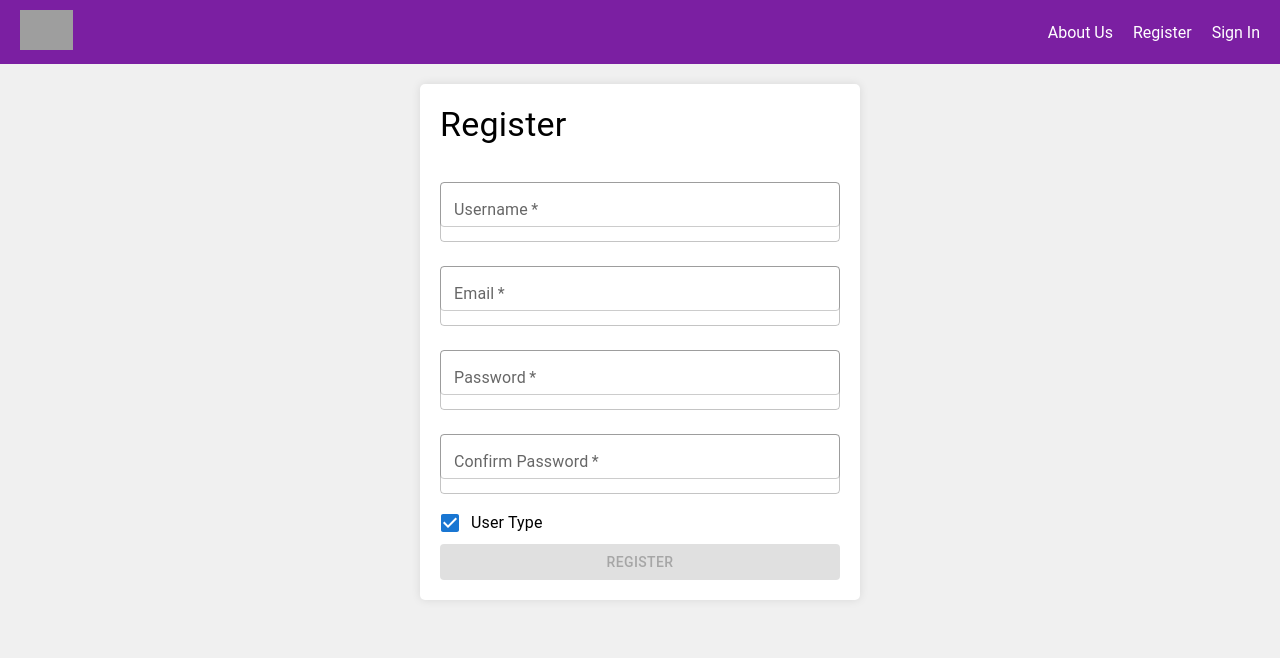
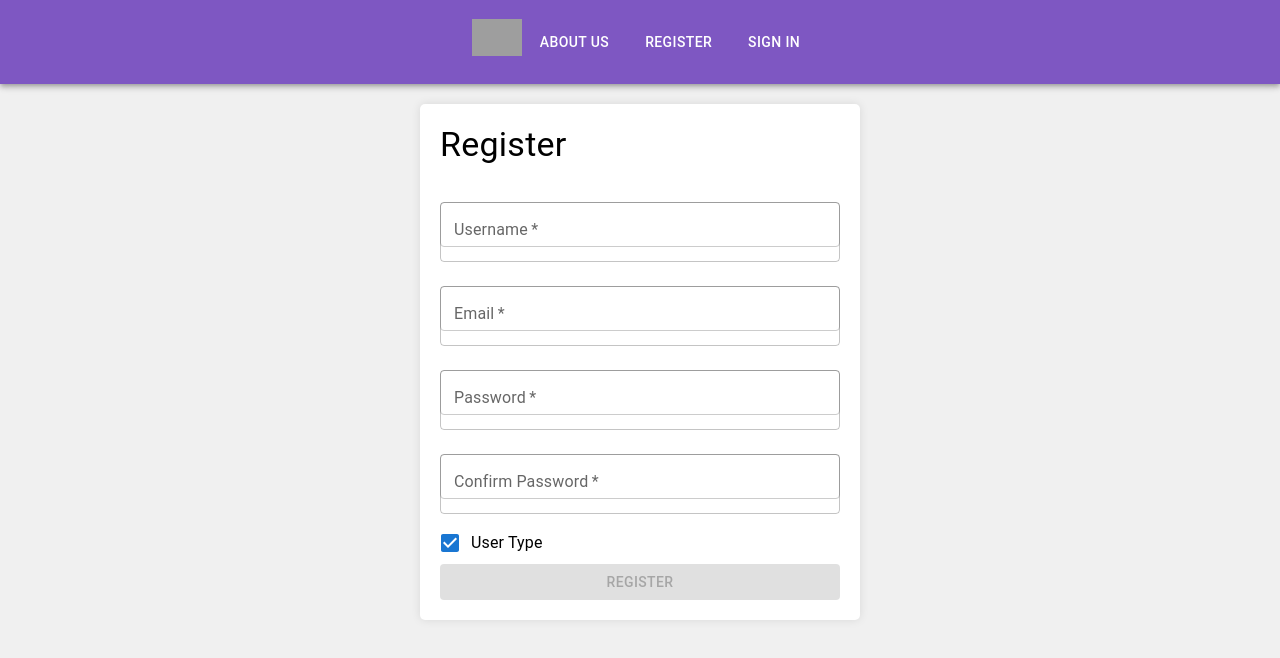
Before and after one commit to GhaziMuqbel/project3-SlackHub-Front, a React (Vite) app in the folder slackHub/: page /register in a window 1280 px wide. Shown: the top 658 px of the page. Built offline with nearby package versions, Linux system fonts and the light colour scheme; grey boxes are pictures that could not be loaded.

Commit message:
assignment

```diff
--- a/slackHub/package.json
+++ b/slackHub/package.json
@@ -18,6 +18,7 @@
     "codemirror": "^5.65.16",
     "react": "^18.2.0",
     "react-dom": "^18.2.0",
+    "react-dropzone": "^14.2.3",
     "react-router-dom": "^6.23.1"
   },
   "devDependencies": {
--- a/slackHub/src/App.jsx
+++ b/slackHub/src/App.jsx
@@ -6,29 +6,27 @@ import SignIn from './pages/SignIn'
 import Home from './pages/Home'
 import { CheckSession } from './services/Auth'
 import Nav from './components/Nav'
-import InstructorPage from './pages/InstructorPage'
-import StudentPage from './pages/StudentPage'
+
 import './App.css'
 import { useEffect } from 'react'
 import About from './pages/About'
-
+import { BrowserRouter as Router } from 'react-router-dom'
+import Assignment from './pages/Assignment'
 
 function App() {
   const [user, setUser] = useState(null)
 
   const handleLogOut = () => {
-    //Reset all auth related state and clear localStorage
     setUser(null)
     localStorage.clear()
   }
   const checkToken = async () => {
-    //If a token exists, sends token to localStorage to persist logged in user
     const user = await CheckSession()
     setUser(user)
   }
   useEffect(() => {
     const token = localStorage.getItem('token')
-    // Check if token exists before requesting to validate the token
+
     if (token) {
       checkToken()
     }
@@ -43,17 +41,8 @@ function App() {
             <Route path="/" element={<Home />} />
             <Route path="/signin" element={<SignIn setUser={setUser} />} />
             <Route path="/register" element={<Register />} />
-            <Route path="/instructor" element={<InstructorPage />} />
-            <Route path="/student" element={<StudentPage />} />
-
+            <Route path="/courses/:courseId/upload" component={Assignment} />
             <Route path="/about" element={<About />} />
-
-            {/* <Route path="/Course" element={<StudentPage />} /> */}
-
-            {/* <Route path="/" exact component={<ReviewList />} />
-            <Route path="/create" component={<ReviewForm />} />
-            <Route path="/reviews/:id" component={<ReviewDetail />} /> */}
-
           </Routes>
         </main>
       </div>
--- a/slackHub/src/components/ AssignmentForm.jsx
+++ /dev/null
@@ -1,24 +0,0 @@
-import React from "react"
-// import { Controlled as CodeMirror } from '@uiw/react-codemirror';
-// import 'codemirror/lib/codemirror.css';
-// import 'codemirror/mode/javascript/javascript';
-
-const AssignmentForm = ({ code, setCode, onSubmit }) => {
-  return (
-    <div>
-      <CodeMirror
-        value={code}
-        options={{
-          mode: "javascript",
-          lineNumbers: true,
-        }}
-        onBeforeChange={(editor, data, value) => {
-          setCode(value)
-        }}
-      />
-      <button onClick={onSubmit}>Submit</button>
-    </div>
-  )
-}
-
-export default AssignmentForm
--- /dev/null
+++ b/slackHub/src/components/AssignmentUpload.jsx
@@ -0,0 +1,87 @@
+import React, { useState } from 'react'
+import axios from 'axios'
+
+const AssignmentUpload = ({ courseId, user }) => {
+  const history = useHistory()
+  const [title, setTitle] = useState('')
+  const [description, setDescription] = useState('')
+  const [file, setFile] = useState(null)
+  const [uploading, setUploading] = useState(false)
+  const [error, setError] = useState('')
+
+  const handleFileChange = (files) => {
+    setFile(files[0])
+  }
+
+  const handleSubmit = async (e) => {
+    e.preventDefault()
+    setUploading(true)
+
+    const formData = new FormData()
+    formData.append('title', title)
+    formData.append('description', description)
+    formData.append('file', file)
+
+    try {
+      await axios.post(`/api/assignments/${courseId}`, formData, {
+        headers: {
+          'Content-Type': 'multipart/form-data'
+        }
+      })
+
+      history.push(`/courses/${courseId}`)
+    } catch (error) {
+      setError('Error uploading assignment. Please try again.')
+      console.error('Error uploading assignment:', error)
+    } finally {
+      setUploading(false)
+    }
+  }
+
+  if (!user || !user.isInstructor) {
+    return (
+      <div>You are not authorized to upload assignments for this course.</div>
+    )
+  }
+
+  return (
+    <div>
+      <h2>Upload Assignment</h2>
+      <form onSubmit={handleSubmit}>
+        <div>
+          <label>Title:</label>
+          <input
+            type="text"
+            value={title}
+            onChange={(e) => setTitle(e.target.value)}
+            required
+          />
+        </div>
+        <div>
+          <label>Description:</label>
+          <textarea
+            value={description}
+            onChange={(e) => setDescription(e.target.value)}
+            required
+          />
+        </div>
+        <div>
+          <label>File:</label>
+          <DropzoneArea
+            onChange={handleFileChange}
+            acceptedFiles={['.js', '.jsx', '.java', '.cpp', '.py']}
+            dropzoneText="Drag and drop an assignment file here or click"
+            filesLimit={1}
+            showAlerts={false}
+          />
+        </div>
+        <button type="submit" disabled={uploading}>
+          {uploading ? 'Uploading...' : 'Upload'}
+        </button>
+        {error && <p style={{ color: 'red' }}>{error}</p>}
+      </form>
+    </div>
+  )
+}
+
+export default AssignmentUpload
--- a/slackHub/src/components/Instructor.jsx
+++ /dev/null
@@ -1,20 +0,0 @@
-import React, { useState } from 'react';
-import AssignmentForm from './ AssignmentForm';
-
-const Instructor = ({ onSubmit }) => {
-  const [code, setCode] = useState('');
-
-  const handleSubmit = () => {
-    onSubmit(code);
-    setCode('');
-  };
-
-  return (
-    <div>
-      <h2></h2>
-      <AssignmentForm code={code} setCode={setCode} onSubmit={handleSubmit} />
-    </div>
-  );
-};
-
-export default Instructor;
--- a/slackHub/src/components/Nav.jsx
+++ b/slackHub/src/components/Nav.jsx
@@ -1,37 +1,79 @@
 import React from 'react'
 import { Link } from 'react-router-dom'
-import About from '../pages/About'
+import AppBar from '@mui/material/AppBar'
+import Toolbar from '@mui/material/Toolbar'
+import Typography from '@mui/material/Typography'
+import Button from '@mui/material/Button'
+import { createTheme, ThemeProvider } from '@mui/material/styles'
+
+// Define a custom theme with purple colors
+const theme = createTheme({
+  palette: {
+    primary: {
+      main: '#7e57c2' // Purple color
+    },
+    secondary: {
+      main: '#ffffff' // White color for contrast
+    }
+  }
+})
 
 const Nav = ({ user, handleLogOut }) => {
   return (
-    <header>
-      <div className="logo-wrapper">
-        <Link to="/">
-          <img className="logo" src="https://d112y698adiu2z.cloudfront.net/photos/production/software_photos/002/567/953/datas/original.png" alt="Logo" />
+    <ThemeProvider theme={theme}>
+      <AppBar position="static" color="primary">
+        <Toolbar>
+          <Typography variant="h6" component="div" sx={{ flexGrow: 1 }}>
+            <Link to="/" style={{ textDecoration: 'none', color: 'inherit' }}>
+              <img
+                src="https://d112y698adiu2z.cloudfront.net/photos/production/software_photos/002/567/953/datas/original.png"
+                alt="Logo"
+                style={{ width: '50px', marginRight: '10px' }}
+              />
+
             </Link>
-      </div>
-      <nav className="nav-links">
-        <Link to="/About" className="nav-link">
-          About Us
+          </Typography>
+          <div>
+            <Link
+              to="/about"
+              style={{
+                textDecoration: 'none',
+                color: 'inherit',
+                marginRight: '20px'
+              }}
+            >
+              <Button color="secondary">About Us</Button>
             </Link>
             {user ? (
               <>
-            <Link to="/" className="nav-link" onClick={handleLogOut}>
+                <Button color="secondary" onClick={handleLogOut}>
                   Sign Out
-            </Link>
+                </Button>
               </>
             ) : (
               <>
-            <Link to="/register" className="nav-link">
-              Register
+                <Link
+                  to="/register"
+                  style={{
+                    textDecoration: 'none',
+                    color: 'inherit',
+                    marginRight: '20px'
+                  }}
+                >
+                  <Button color="secondary">Register</Button>
                 </Link>
-            <Link to="/signin" className="nav-link">
-              Sign In
+                <Link
+                  to="/signin"
+                  style={{ textDecoration: 'none', color: 'inherit' }}
+                >
+                  <Button color="secondary">Sign In</Button>
                 </Link>
               </>
             )}
-      </nav>
-    </header>
+          </div>
+        </Toolbar>
+      </AppBar>
+    </ThemeProvider>
   )
 }
 
--- a/slackHub/src/components/Student.jsx
+++ /dev/null
@@ -1,20 +0,0 @@
-import React, { useState } from 'react';
-import AssignmentForm from './ AssignmentForm';
-
-const Student = ({ assignment }) => {
-  const [code, setCode] = useState(assignment);
-
-  const handleSubmit = () => {
-
-    alert('Assignment submitted: ' + code);
-  };
-
-  return (
-    <div>
-      <h2></h2>
-      <AssignmentForm code={code} setCode={setCode} onSubmit={handleSubmit} />
-    </div>
-  );
-};
-
-export default Student;
--- /dev/null
+++ b/slackHub/src/pages/Assignment.jsx
@@ -0,0 +1,15 @@
+import React from 'react'
+import AssignmentUpload from '../components/AssignmentUpload'
+
+const Assignment = ({ match }) => {
+  const courseId = match.params.courseId
+
+  return (
+    <div>
+      <h1>Upload Assignment</h1>
+      <AssignmentUpload courseId={courseId} />
+    </div>
+  )
+}
+
+export default Assignment
--- a/slackHub/src/pages/InstructorPage.jsx
+++ /dev/null
@@ -1,18 +0,0 @@
-import React from 'react';
-import Instructor from '../components/Instructor';
-
-const InstructorPage = () => {
-  const handleSubmit = (code) => {
-    // Handle submission logic for instructors (e.g., send to server)
-    console.log('Assignment submitted by instructor:', code);
-  };
-
-  return (
-    <div>
-      <h1>Instructor Page</h1>
-      <Instructor onSubmit={handleSubmit} />
-    </div>
-  );
-};
-
-export default InstructorPage;
--- a/slackHub/src/pages/StudentPage.jsx
+++ /dev/null
@@ -1,17 +0,0 @@
-import React from 'react'
-import Student from '../components/Student'
-
-const StudentPage = () => {
-  const assignment = `function greet() {
-  return 'Hello, world!';
-}`
-
-  return (
-    <div>
-      <h1></h1>
-      <Student assignment={assignment} />
-    </div>
-  )
-}
-
-export default StudentPage
```
Also changed, not shown: slackHub/src/components/Assgnment.jsx (deleted, +0 -12 lines), 1 other file (tests, documents, lock files or other folders). Lines whose indentation alone changed are shown as unchanged.
